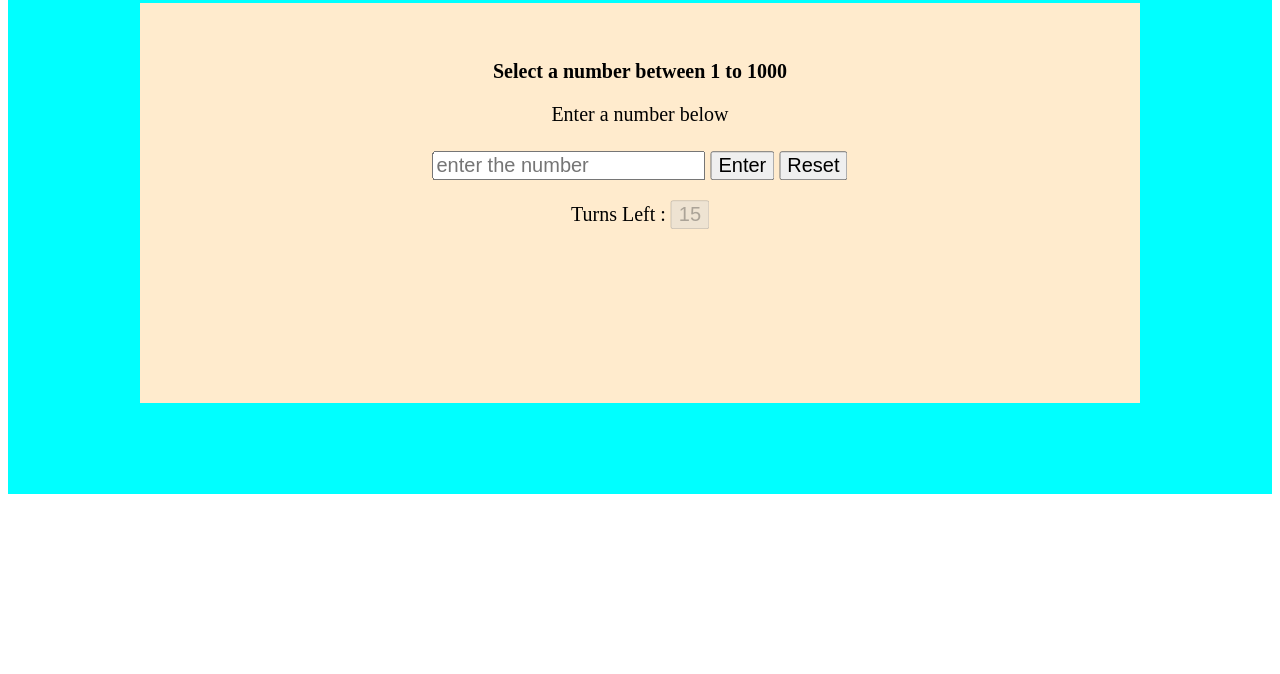
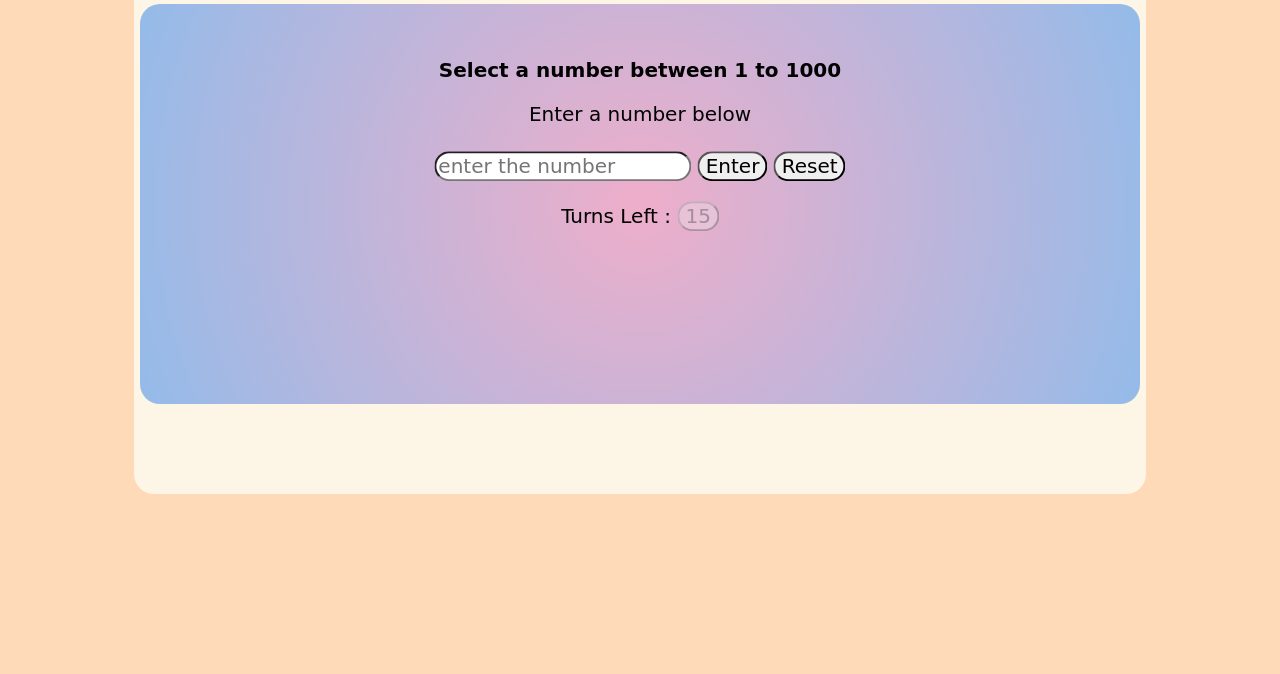
Before and after one commit to Rajesh-code5/IngenuityGamingTraining, a plain HTML site: page Assignment3_Games/GuessTheNumber/Index.html in a window 1280 px wide. Shown: the part 126-800 px from the top of the page. Drawn offline with Linux system fonts and the light colour scheme.

Commit message:
basic done

```diff
--- a/Assignment3_Games/GuessTheNumber/style.css
+++ b/Assignment3_Games/GuessTheNumber/style.css
@@ -1,11 +1,17 @@
 *{
     font-size: 20px;
     margin-bottom: 1rem;
+    font-family:cursive;
+    border-radius:20px;
+
 }
-
+body{
+    background-color: #FFDAB9;
+}
 h1{
     /* margin: 1em; */
     font-size: 60px;
+    font-family:cursive
 }
 
 .input-field{
@@ -14,6 +20,8 @@ h1{
     margin: auto;
     background-color: blanchedalmond;
     box-sizing: border-box;
+    background: rgb(238,174,202);
+    background: radial-gradient(circle, rgba(238,174,202,1) 0%, rgba(148,187,233,1) 100%);
 }
 
 .inner-element{
@@ -25,8 +33,9 @@ h1{
 
 .main{
     text-align: center;
-    background-color: aqua;
+    background-color: #FDF5E6;
     height: 29rem;
+    margin: 0 10%;
     position: relative;
 }
 
@@ -45,3 +54,9 @@ h1{
     top: 40%;
     left: 40%;
 }
+
+.highLowDiv{
+    position: fixed;
+    top: 40%;
+    left: 40%;
+}
```
Also changed, not shown: Assignment3_Games/GuessTheNumber/Index.html (+2 -0 lines).
